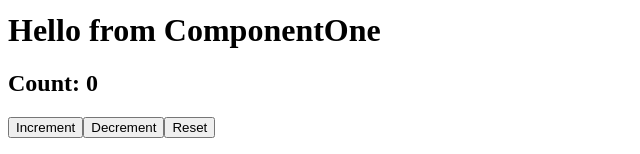
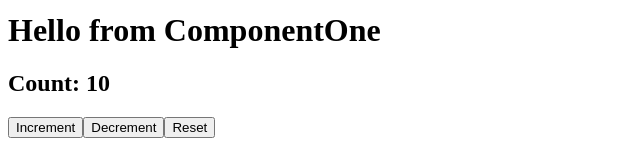
Before and after one commit to nitinsuri/react-contextapi-issues, a React (Create React App) app: page / in a window 1280 px wide. Shown: the part 178-332 px from the top of the page, without its empty margins (0-640 px from the left). Built offline with nearby package versions, Linux system fonts and the light colour scheme.

Commit message:
1 file added, 1 deleted

```diff
--- a/src/App.js
+++ b/src/App.jsx
@@ -6,7 +6,7 @@ import ComponentOneOne from './ComponentOneOne';
 import ComponentTwoTwo from './ComponentTwoTwo';
 
 function App() {
-  const [countOne, setCountOne] = useState(0);
+  const [countOne, setCountOne] = useState(10);
   return (
     <>
       <AppProvider>
```
